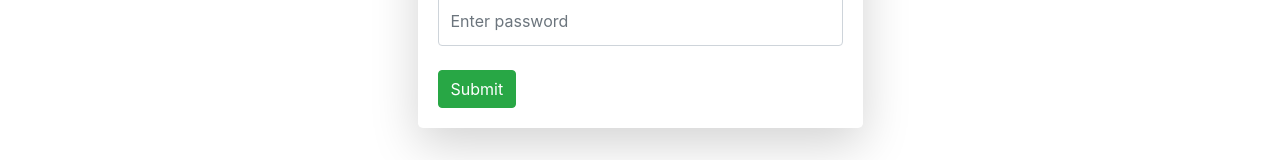
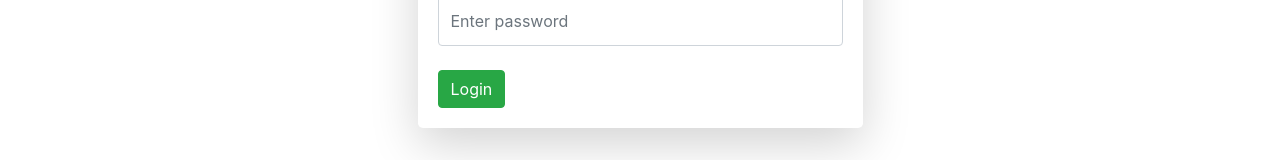
Before and after one commit to mirsahib/React-Serverless-Authentication, a React (Create React App) app: page /login in a window 1280 px wide. Shown: the part 367-527 px from the top of the page. Built offline with nearby package versions, Linux system fonts and the light colour scheme.

Commit message:
:lipstick: Change form sumbit input to button

```diff
--- a/src/components/pages/Login.js
+++ b/src/components/pages/Login.js
@@ -122,8 +122,10 @@ function Login() {
                             />
                           </div>
 
-                          <div className="form-group d-flex align-items-center justify-content-between mt-4 mb-0">
-                            <input className="btn btn-success" type="submit" />
+                          <div className="form-group d-flex align-items-center  justify-content-between mt-4 mb-0">
+                            <button className="btn btn-success" type="submit">
+                              Login
+                            </button>
                           </div>
                         </form>
                       </div>
```
